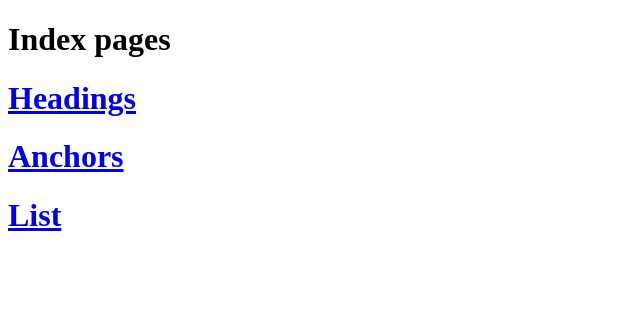
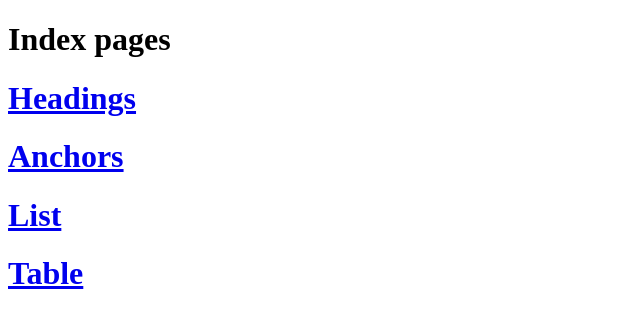
Before and after one commit to sohiekim65/study_publishings, a plain HTML site: page docs/index.html in a window 1280 px wide. Shown: the whole page, without its empty margins (0-640 px from the left). Drawn offline with Linux system fonts and the light colour scheme.

Commit message:
table tag commit

```diff
--- a/docs/index.html
+++ b/docs/index.html
@@ -16,7 +16,7 @@
       <a href="./htmls/list.html" target="_self">List</a>
     </h1>
     <h1>
-      <a href="./htmls/tables.html" target="_self"></a>
+      <a href="./htmls/tables.html" target="_self">Table</a>
     </h1>
   </body>
 </html>
```
